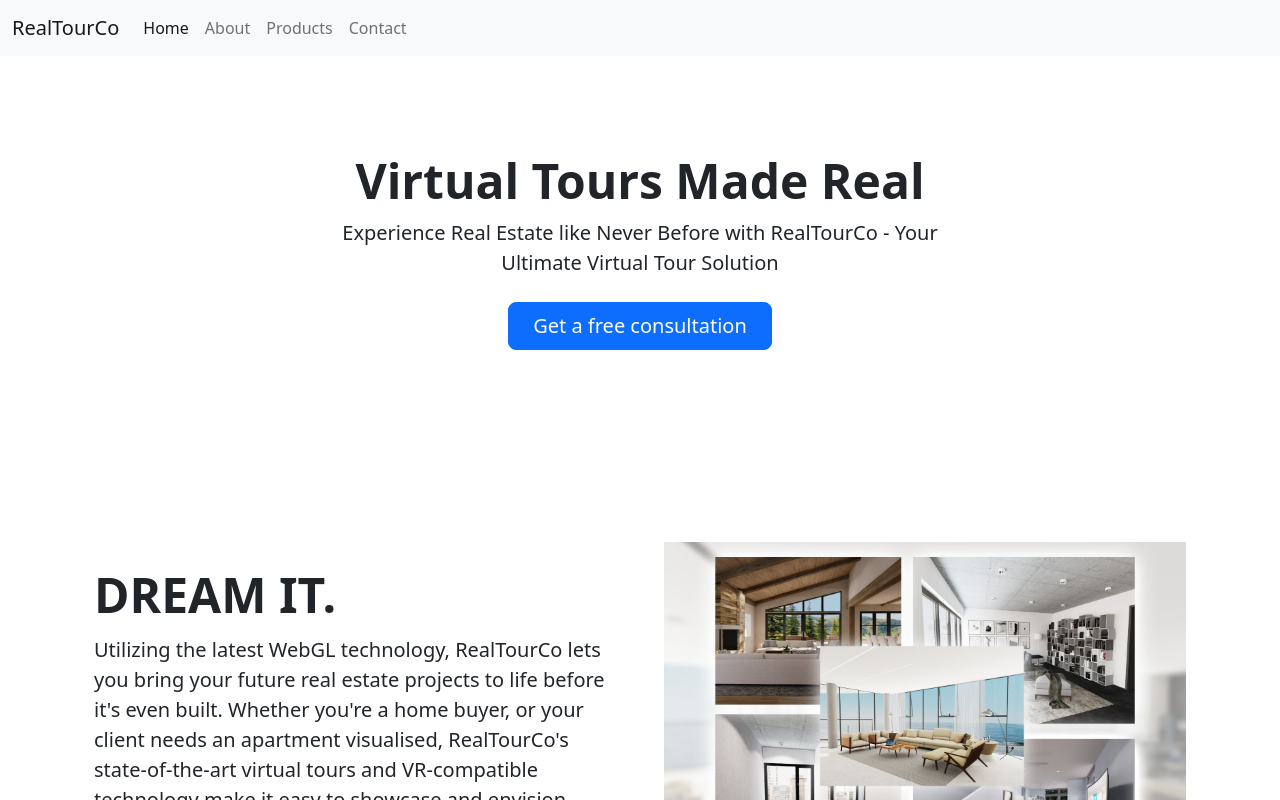
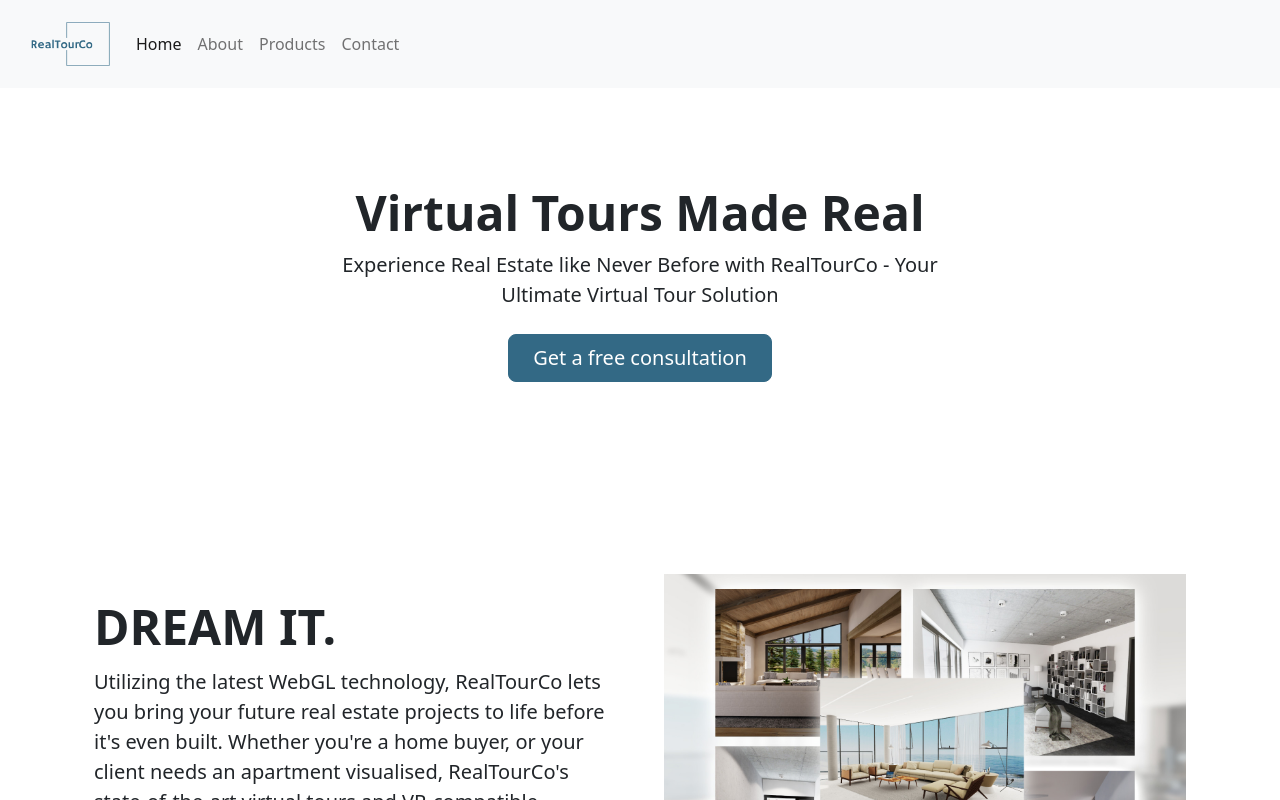
Before and after one commit to martoast/realtourco, a Nuxt app: page / in a window 1280 px wide. Shown: the top 800 px of the page. Built offline with nearby package versions, Linux system fonts and the light colour scheme.

Commit message:
color and logo

```diff
--- a/assets/styles/main.scss
+++ b/assets/styles/main.scss
@@ -1 +1,2 @@
+$primary: #336985;
 @import "bootstrap/scss/bootstrap";
--- a/components/Navbar.vue
+++ b/components/Navbar.vue
@@ -1,7 +1,9 @@
 <template>
     <nav class="navbar navbar-expand-lg navbar-light bg-light">
         <div class="container-fluid">
-            <a class="navbar-brand" href="#">RealTourCo</a>
+            <a class="navbar-brand" href="#">
+                <img src="/img/logo.svg"/>
+            </a>
             <button class="navbar-toggler" type="button" data-bs-toggle="collapse" data-bs-target="#navbarNavAltMarkup" aria-controls="navbarNavAltMarkup" aria-expanded="false" aria-label="Toggle navigation">
             <span class="navbar-toggler-icon"></span>
             </button>
```
Also changed, not shown: public/img/logo.svg (added), 1 other file (tests, documents, lock files or other folders).
